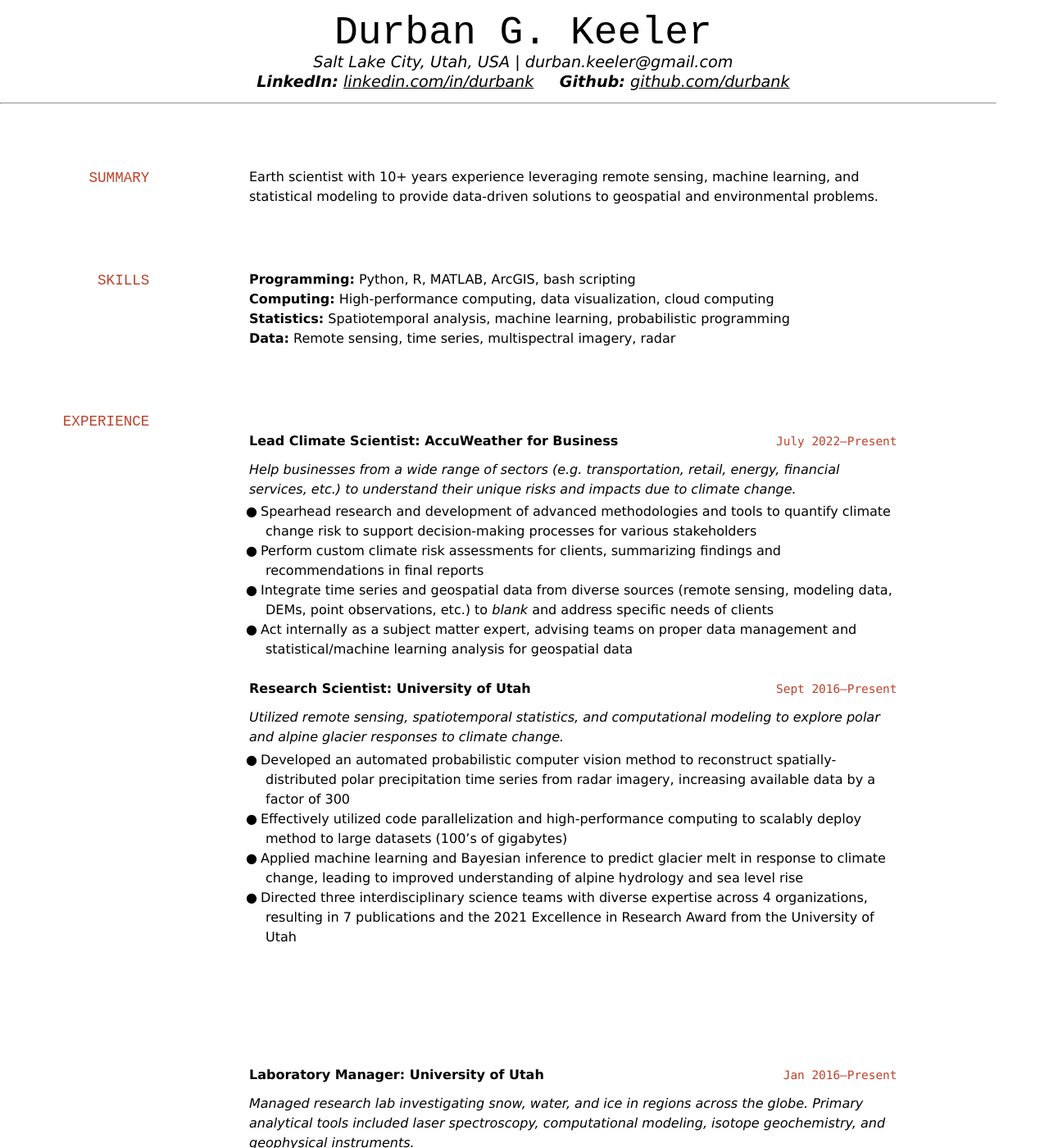
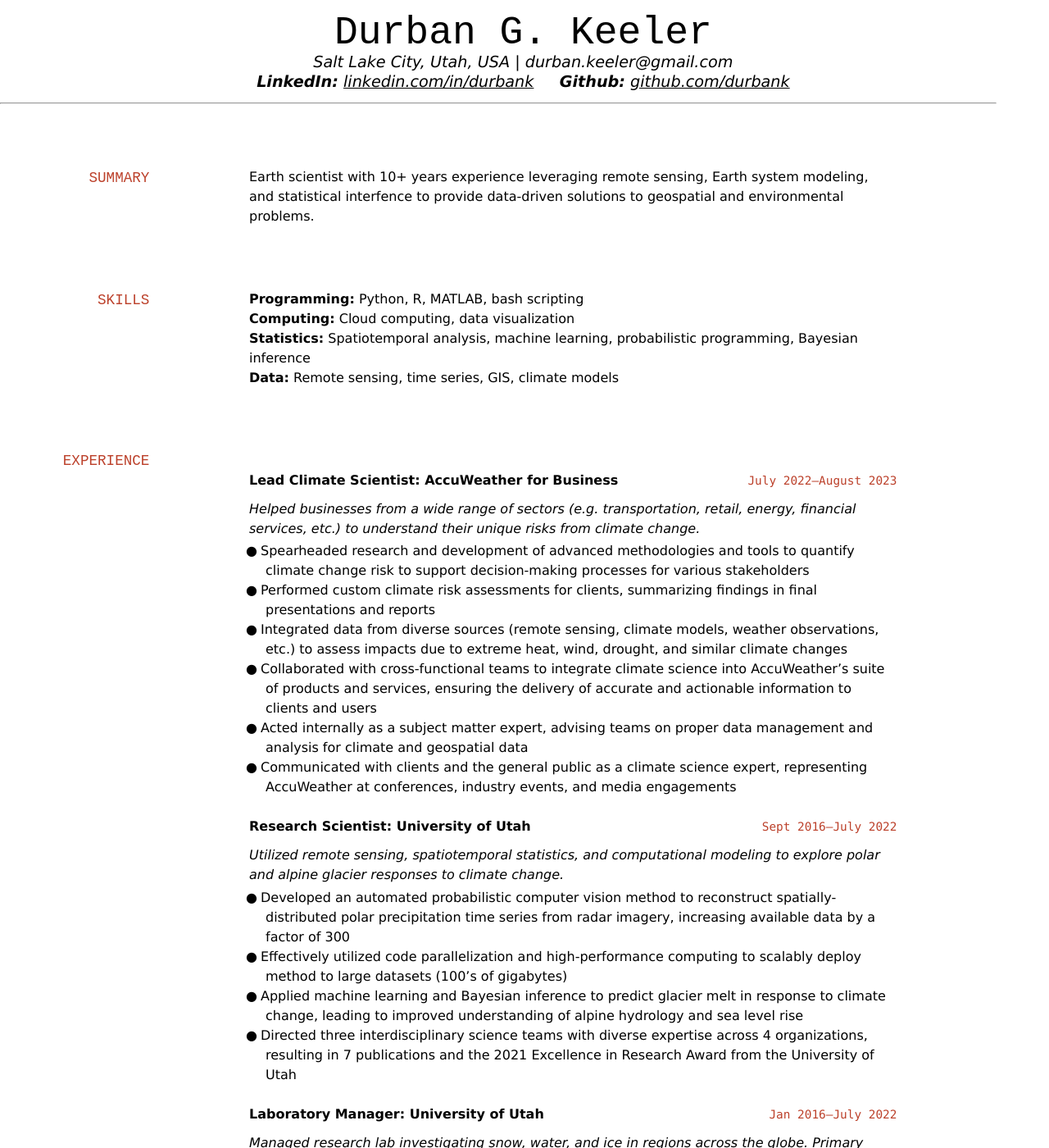
Before and after one commit to durbank/durbank.github.io, a Jekyll site: the page built from cv/resume-geo.md, in a window 1280 px wide and 1400 px high. Shown: the whole window at 82% size. Built offline with Jekyll 4.4.1, drawn with Linux system fonts in a browser that asks for light colours; some of the changed text lies outside the part shown.

Commit message:
Draft as sent to Cliff

```diff
--- a/cv/resume-geo.md
+++ b/cv/resume-geo.md
@@ -14,52 +14,50 @@ Salt Lake City, Utah, USA \| durban.keeler@gmail.com \
 
 ## SUMMARY
 
-Earth scientist with 10+ years experience leveraging remote sensing, machine learning, and statistical modeling to provide data-driven solutions to geospatial and environmental problems.
+Earth scientist with 10+ years experience leveraging remote sensing, Earth system modeling, and statistical interfence to provide data-driven solutions to geospatial and environmental problems.
 
 ## SKILLS
 
-**Programming:** Python, R, MATLAB, ArcGIS, bash scripting \
-**Computing:** High-performance computing, data visualization, cloud computing \
-**Statistics:** Spatiotemporal analysis, machine learning, probabilistic programming \
-**Data:** Remote sensing, time series, multispectral imagery, radar
+**Programming:** Python, R, MATLAB, bash scripting \
+**Computing:** Cloud computing, data visualization \
+**Statistics:** Spatiotemporal analysis, machine learning, probabilistic programming, Bayesian inference \
+**Data:** Remote sensing, time series, GIS, climate models
 
 ### EXPERIENCE
 
 \
-`July 2022–Present`
+`July 2022–August 2023`
 **Lead Climate Scientist: AccuWeather for Business**
 
-*Help businesses from a wide range of sectors (e.g. transportation, retail, energy, financial services, etc.) to understand their unique risks and impacts due to climate change.*
+*Helped businesses from a wide range of sectors (e.g. transportation, retail, energy, financial services, etc.) to understand their unique risks from climate change.*
 
-- Spearhead research and development of advanced methodologies and tools to quantify climate change risk to support decision-making processes for various stakeholders
-- Perform custom climate risk assessments for clients, summarizing findings and recommendations in final reports
-- Integrate time series and geospatial data from diverse sources (remote sensing, modeling data, DEMs, point observations, etc.) to *blank* and address specific needs of clients
-- Act internally as a subject matter expert, advising teams on proper data management and statistical/machine learning analysis for geospatial data
+- Spearheaded research and development of advanced methodologies and tools to quantify climate change risk to support decision-making processes for various stakeholders
+- Performed custom climate risk assessments for clients, summarizing findings in final presentations and reports
+- Integrated data from diverse sources (remote sensing, climate models, weather observations, etc.) to assess impacts due to extreme heat, wind, drought, and similar climate changes
+- Collaborated with cross-functional teams to integrate climate science into AccuWeather's suite of products and services, ensuring the delivery of accurate and actionable information to clients and users
+- Acted internally as a subject matter expert, advising teams on proper data management and analysis for climate and geospatial data
+- Communicated with clients and the general public as a climate science expert, representing AccuWeather at conferences, industry events, and media engagements
 
-`Sept 2016–Present`
+`Sept 2016–July 2022`
 **Research Scientist: University of Utah**
 
 *Utilized remote sensing, spatiotemporal statistics, and computational modeling to explore polar and alpine glacier responses to climate change.*
 
 - Developed an automated probabilistic computer vision method to reconstruct spatially-distributed polar precipitation time series from radar imagery, increasing available data by a factor of 300
+<!-- - Developed and deployed QA/QC subroutines to automatically identify potential data issues -->
 - Effectively utilized code parallelization and high-performance computing to scalably deploy method to large datasets (100's of gigabytes)
 - Applied machine learning and Bayesian inference to predict glacier melt in response to climate change, leading to improved understanding of alpine hydrology and sea level rise
 - Directed three interdisciplinary science teams with diverse expertise across 4 organizations, resulting in 7 publications and the 2021 Excellence in Research Award from the University of Utah
 
-\
-\
-\
-\
-\
-`Jan 2016–Present`
+`Jan 2016–July 2022`
 **Laboratory Manager: University of Utah**
 
 *Managed research lab investigating snow, water, and ice in regions across the globe.
 Primary analytical tools included laser spectroscopy, computational modeling, isotope geochemistry, and geophysical instruments.*
 
 - Successfully negotiated with outside vendors to decrease procurement costs by 20+% during lab start up
-- Developed and maintained lab laser spectroscopy capabilities for stable water isotope analyses
-- Increased productivity by creating standard operating procedures and reporting standards for lab equipment
+- Developed and maintained laser spectroscopy capabilities for stable isotope analyses
+- Increased productivity by creating standard reporting/operating procedures
 - Mentored 14 students in completing and successfully defending research theses
 
 `Sept 2013–Dec 2015`
@@ -72,7 +70,7 @@ Primary analytical tools included laser spectroscopy, computational modeling, is
 - Effectively communicated findings to both expert and non-technical audiences, winning Best in Session presentation awards in three separate BYU Spring Research conferences
 - Improved student success by modernizing course curricula in GIS and field study courses, leading to receipt of the 2015 Outstanding Teaching Award
 
-<!-- `May 2012–Aug 2012`
+`May 2012–Aug 2012`
 **Geology intern: Forest Oil Corporation**
 
 *Quantified correlations between well success and various 3D seismic attributes in the Permian Basin to help identify future well sites and constrain risk assessments.*
@@ -82,7 +80,7 @@ Primary analytical tools included laser spectroscopy, computational modeling, is
 - Quickly developed new skills as needed (e.g. IHS Kingdom seismic software suite)
 - Summarized technical results to managers in concise and informative reports
 
-`Sept 2009–May 2011`
+<!-- `Sept 2009–May 2011`
 **Admissions and Financial Aid Associate: BYU Student Services**
 
 *Assisted clients in navigating admissions and financial aid requirements at Brigham Young University.*
@@ -121,14 +119,14 @@ Outstanding Teaching Award: Brigham Young University Geology Department
 `2015`
 Best in Session Award: BYU Spring Research Conference
 
-`2014`
+<!-- `2014`
 Best in Session Award: BYU Spring Research Conference
 
 `2013`
 Best in Session Award: BYU Spring Research Conference
 
 `2012`
-Brigham Young University ORCA grant recipient
+Brigham Young University ORCA grant recipient -->
 
 <!-- `2006`
 ConocoPhillips Scholarship recipient
```
